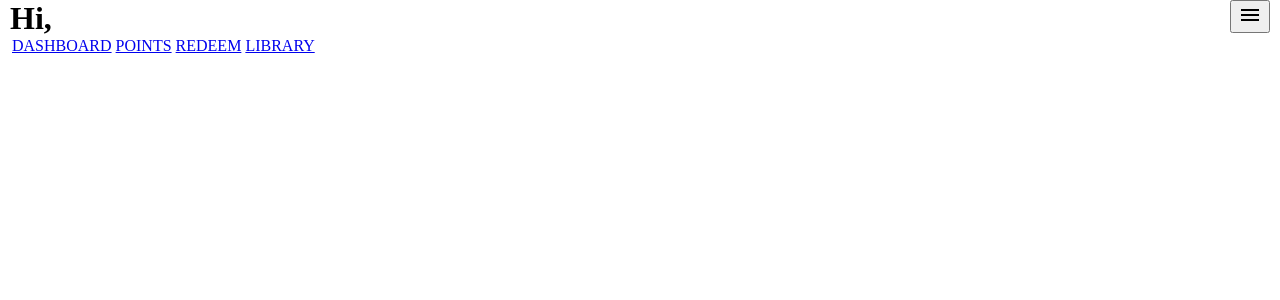
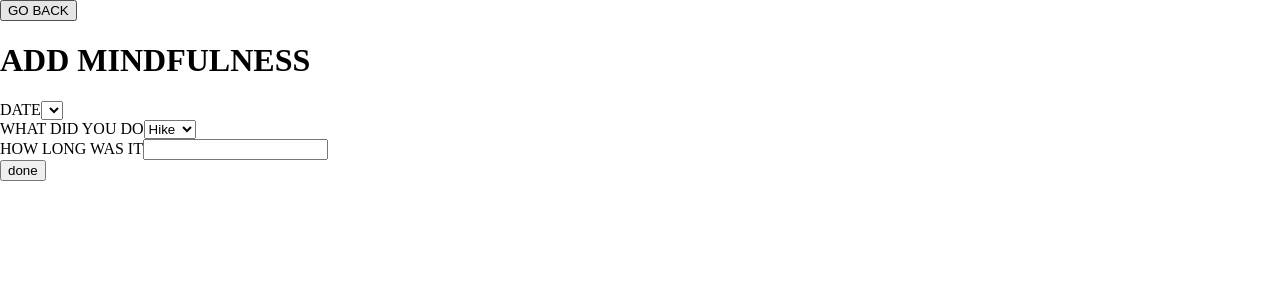
Before and after one commit to nicolechowt/Perky-Pals, a React (Create React App) app: page /add-mindfulness in a window 1280 px wide. Shown: the top 300 px of the page. Built offline with nearby package versions, Linux system fonts and the light colour scheme.

Commit message:
Create and dispatch actions for mindfulness

```diff
--- a/src/components/activity-form/index.js
+++ b/src/components/activity-form/index.js
@@ -4,6 +4,7 @@ import {  Redirect } from 'react-router-dom';
 
 import {
   ADD_EXERCISE_MINUTES,
+  ADD_MINDFULNESS_MINUTES,
 } from '../../reducers/actions'
 
 import './style/activity-form.css';
@@ -11,12 +12,63 @@ import './style/activity-form.css';
 function ActivityForm(props) {
 
   console.log('****activity props', props)
-  const { addExerciseMinute, addModal, exerciseMinutes, type } = props;
+  const {
+    // dispatch props
+    addExerciseMinute,
+    addMindfulnessMinute,
+    addModal,
+
+    // props
+    exerciseMinutes,
+    type
+  } = props;
 
   const onClick = () => {
-    addExerciseMinute(30);
-    setRedirect(true);
-    addModal('yay points');
+    switch(type) {
+      case "EXERCISE" :
+        addExerciseMinute(30);
+        setRedirect(true);
+        addModal('yay points');
+        break;
+
+      case "MINDFULNESS":
+        addMindfulnessMinute(30);
+        setRedirect(true);
+        addModal('yay points');
+        break;
+
+      case "SLEEP":
+        addExerciseMinute(30);
+        setRedirect(true);
+        addModal('yay points');
+        break;
+
+      case "WATER":
+        addExerciseMinute(30);
+        setRedirect(true);
+        addModal('yay points');
+        break;
+
+      case "FRUITS":
+        addExerciseMinute(30);
+        setRedirect(true);
+        addModal('yay points');
+        break;
+
+      case "SELF_CHECK":
+        addExerciseMinute(30);
+        setRedirect(true);
+        addModal('yay points');
+        break;
+
+      case "MAMMOGRAM":
+        addExerciseMinute(30);
+        setRedirect(true);
+        addModal('yay points');
+        break;
+
+      default:
+    }
   }
 
   const [redirect, setRedirect] = useState(false);
@@ -37,7 +89,6 @@ function ActivityForm(props) {
         <label htmlFor="date">DATE</label>
         <select name="date" id="date">
           "date"
-          {/* {ages.map(age => <option id={age} value={age}>{age}</option>)} */}
         </select>
       </div>
 
@@ -76,6 +127,7 @@ function mapStateToProps(state) {
 function mapDispatchToProps(dispatch) {
   return {
     addExerciseMinute: (data) => dispatch({ type: ADD_EXERCISE_MINUTES, data}),
+    addMindfulnessMinute: (data) => dispatch({ type: ADD_MINDFULNESS_MINUTES, data}),
     addModal: (data) => dispatch({ type: 'ADD_MODAL', data}),
   }
 }
--- a/src/components/dashboard/index.js
+++ b/src/components/dashboard/index.js
@@ -101,7 +101,7 @@ function Dashboard(props) {
       <ActivityBox
         display="number"
         goal={mindfulnesseGoal}
-        header="MEDITATION"
+        header="MINDFULNESS"
         length={mindfulness}
         unit="minutes"
       />
--- a/src/components/hamburger-menu/index.js
+++ b/src/components/hamburger-menu/index.js
@@ -14,7 +14,6 @@ export default function HamburgerMenu() {
         (
           <div className="hamburger-menu--open">
             <Overlay onClose={()=>{setIsMenuOpen(false)}}>
-              <Link to="/">HOME > </Link>
               <Link to="/goals">EDIT GOALS > </Link>
               <Link to="/redeem">REDEEM POINTS ></Link>
               <Link to="/library">LIBRARY ></Link>
--- a/src/index.js
+++ b/src/index.js
@@ -13,6 +13,7 @@ import Home from './components/home';
 import Notifications from './components/notifications';
 
 import AddExercise from './pages/add-exercise/';
+import AddMindfulness from './pages/add-mindfulness';
 
 const store = configureStore();
 
@@ -30,6 +31,7 @@ const renderApp = () =>
           <Route path="/notifications" component={Notifications} />
           <Route path="/better-together" component={BetterTogether} />
           <Route path="/add-exercise" component={AddExercise} />
+          <Route path="/add-mindfulness" component={AddMindfulness} />
           <App />
         </Switch>
       </BrowserRouter>
--- /dev/null
+++ b/src/pages/add-mindfulness/index.js
@@ -0,0 +1,19 @@
+import React from 'react';
+import ActivityForm from '../../components/activity-form';
+import { connect } from 'react-redux';
+
+function AddMindfulness(props) {
+  const { goBack } = props.history;
+
+  return (
+    <div>
+      <button onClick={() => goBack()}>GO BACK</button>
+      <ActivityForm
+        type="MINDFULNESS"
+      />
+    </div>
+  );
+}
+
+
+export default connect()(AddMindfulness);
--- a/src/reducers/actions.js
+++ b/src/reducers/actions.js
@@ -3,6 +3,7 @@
  */
 
 export const ADD_EXERCISE_MINUTES = 'ADD_EXERCISE_MINUTES';
+export const ADD_MINDFULNESS_MINUTES = 'ADD_MINDFULNESS_MINUTES';
 export const ADD_MODAL = 'ADD_MODAL';
 export const REMOVE_MODAL = 'REMOVE_MODAL';
 export const SAVE_CURRENT_USER = 'SAVE_CURRENT_USER';
@@ -21,6 +22,10 @@ export function addExerciseMinutes(data) {
   return {type: ADD_EXERCISE_MINUTES, data}
 }
 
+export function addMindfulnessMinutes(data) {
+  return {type: ADD_MINDFULNESS_MINUTES, data}
+}
+
 export function saveCurrentUser(data) {
   return {type: SAVE_CURRENT_USER, data}
 }
--- a/src/reducers/index.js
+++ b/src/reducers/index.js
@@ -1,6 +1,7 @@
 import { combineReducers } from 'redux'
 import {
   ADD_EXERCISE_MINUTES,
+  ADD_MINDFULNESS_MINUTES,
   ADD_MODAL,
   REMOVE_MODAL,
   SAVE_CURRENT_USER,
@@ -42,6 +43,12 @@ function dashboardReducer(state={}, action) {
         exercise: state.exercise + action.data,
       }
 
+    case ADD_MINDFULNESS_MINUTES:
+      return {
+        ...state,
+        mindfulness: state.mindfulness + action.data,
+      }
+
     default:
       return state
   }
```
Also changed, not shown: src/pages/add-mindfulness/index.css (added).
